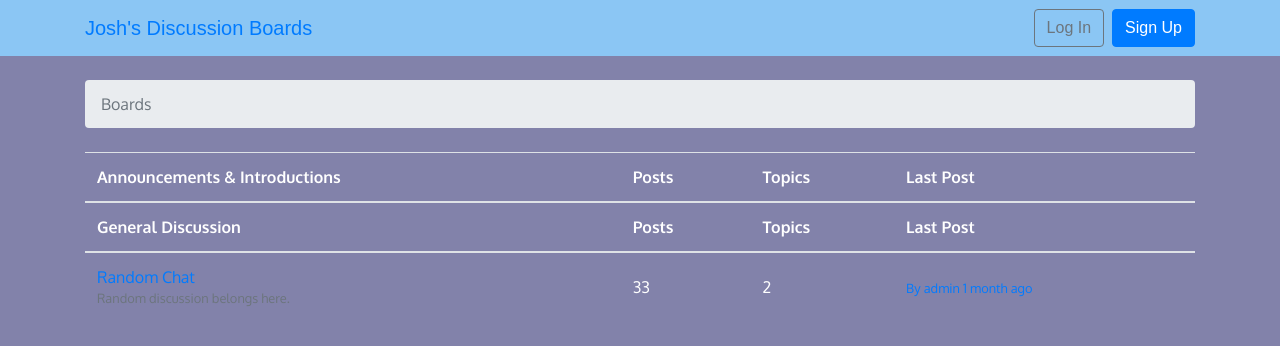
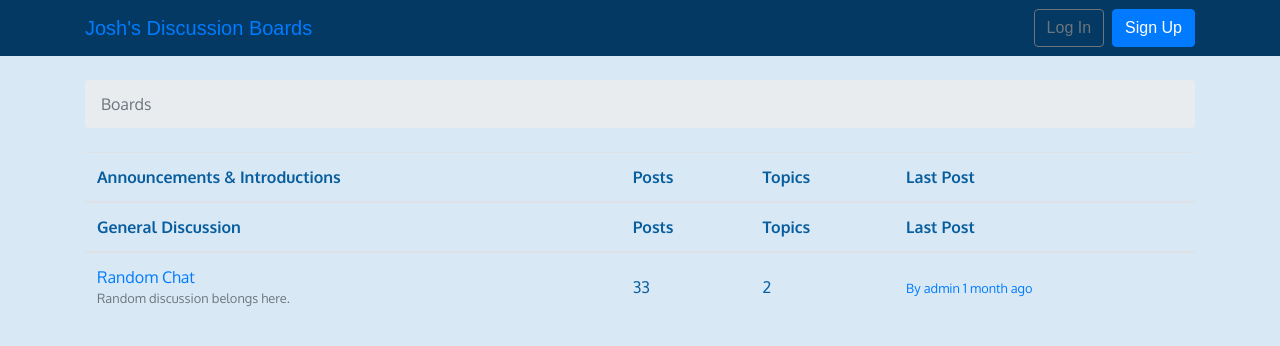
Before and after one commit to jtw10/django_app, a Django app: page / in a window 1280 px wide. Shown: the top 346 px of the page. Run offline with Django 3.2, Linux system fonts and the light colour scheme; data comes from the database, SQL or seed files in the repository; some libraries are stand-ins or nearby versions; some web fonts are replaced.

Commit message:
Update mystyle.css

```diff
--- a/static/css/mystyle.css
+++ b/static/css/mystyle.css
@@ -4,8 +4,8 @@ html,
 body,
 .wrapper {
   font-family: "Oxygen", Arial, sans-serif;
-  background-color: rgb(130, 130, 170);
-  color: white;
+  background-color: #d8e8f4;
+  color: #075d9e;
 }
 
 a {
@@ -13,9 +13,9 @@ a {
 }
 
 .navbar {
-  background-color: #8bc6f4;
+  background-color: #033962;
   font-family: "Viga", Arial, sans-serif;
-  color: #075d9e;
+  color: #d8e8f4;
 }
 
 .breadcrumb {
```
